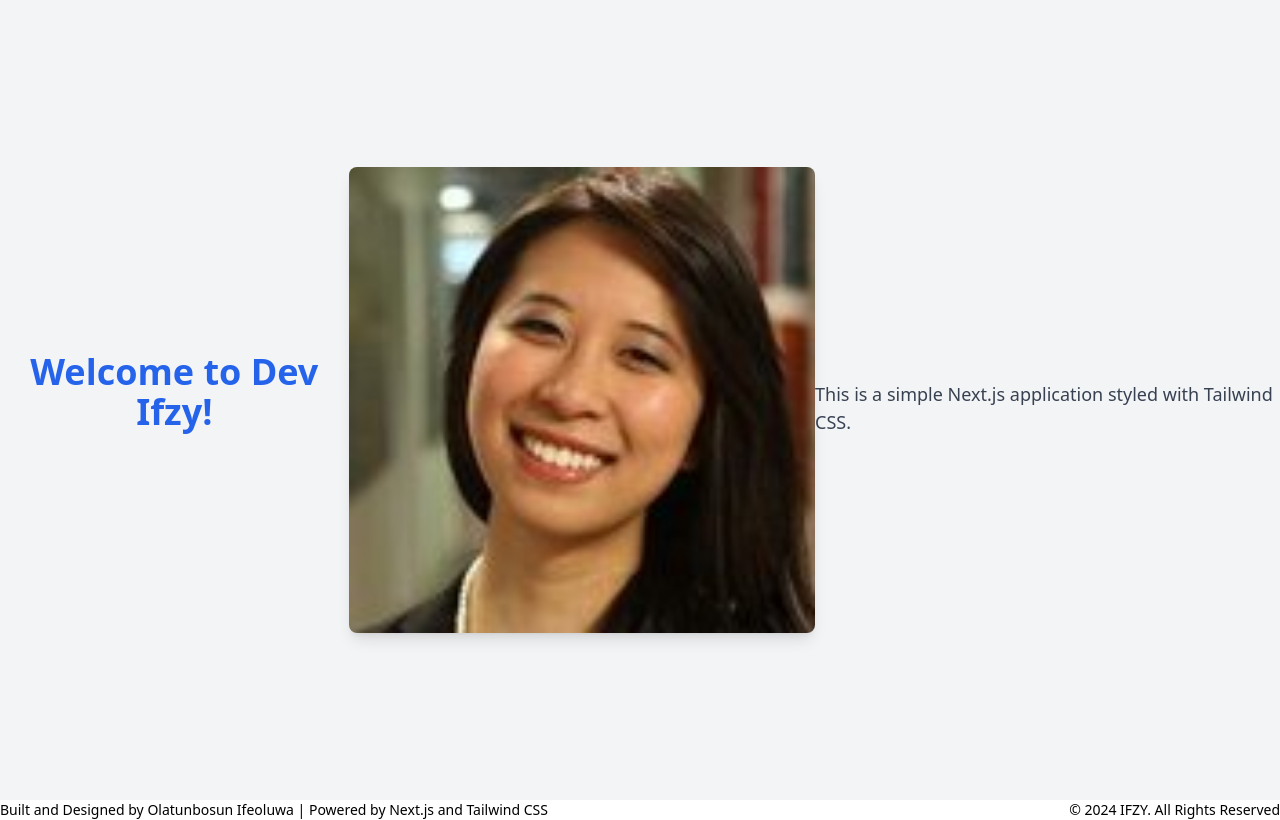
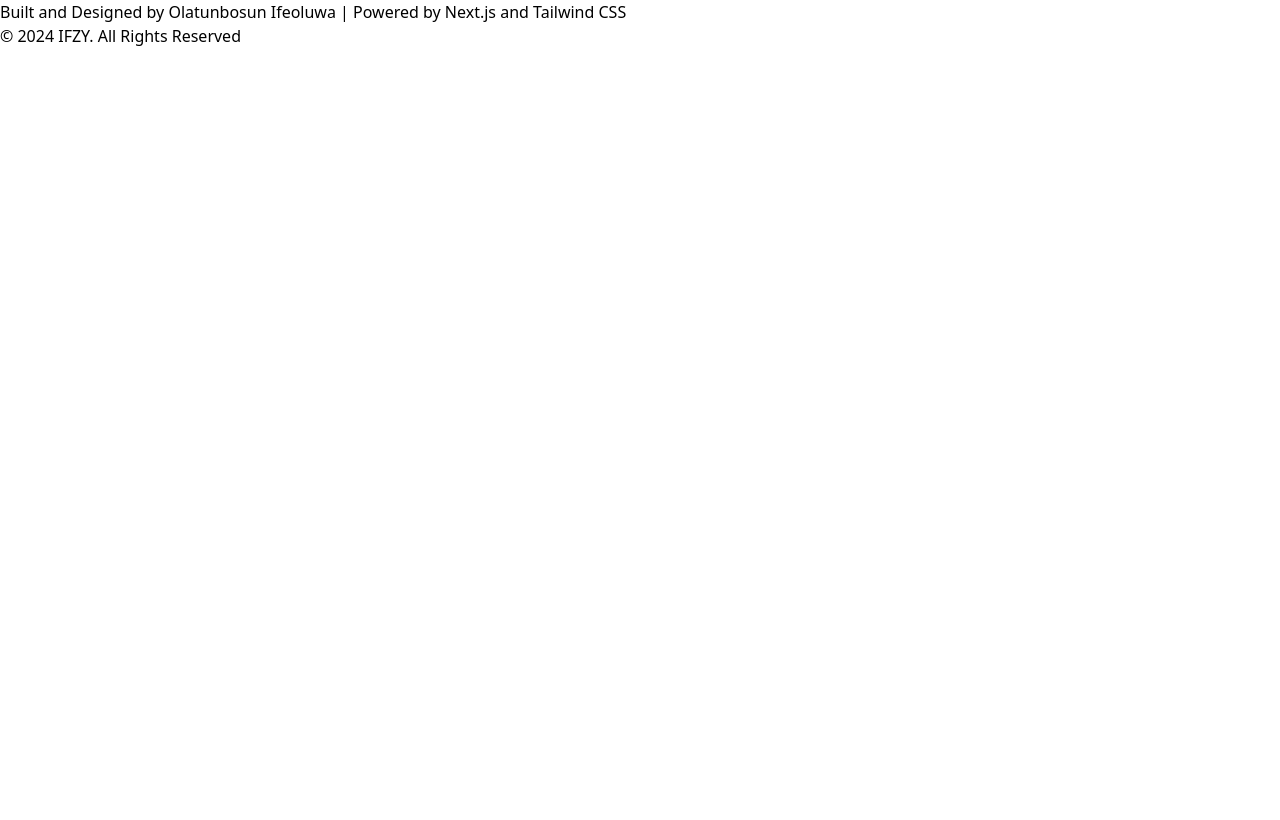
Before and after one commit to Ifzy99/dev-ifzy, a Next.js app: page / in a window 1280 px wide. Built offline with nearby package versions, Linux system fonts and the light colour scheme.

Commit message:
"Remove image and text content from Home component, leaving only Footer"

```diff
--- a/app/page.js
+++ b/app/page.js
@@ -1,25 +1,10 @@
-import Image from "next/image";
-import sampleImage from "@/public/images/samantha.png"; // Make sure to add an image in the public folder
+
 import Footer from "@/Components/Footer";
 
 export default function Home() {
   return (
     <>
-    <div className="flex flex-col items-center justify-center min-h-screen bg-gray-100 md:flex-row md:justify-between md:text-sm">
-      <h1 className="text-4xl font-bold text-center text-blue-600 mb-4">
-        Welcome to Dev Ifzy!
-      </h1>
-      <Image
-        src={sampleImage}
-        alt="Sample"
-        className="rounded-lg shadow-lg"
-        width={500}
-        height={300}
-      />
-      <p className="text-lg text-gray-700 mt-4">
-        This is a simple Next.js application styled with Tailwind CSS.
-      </p>
-      </div>
+
       <Footer/>
     </>
   );
```
